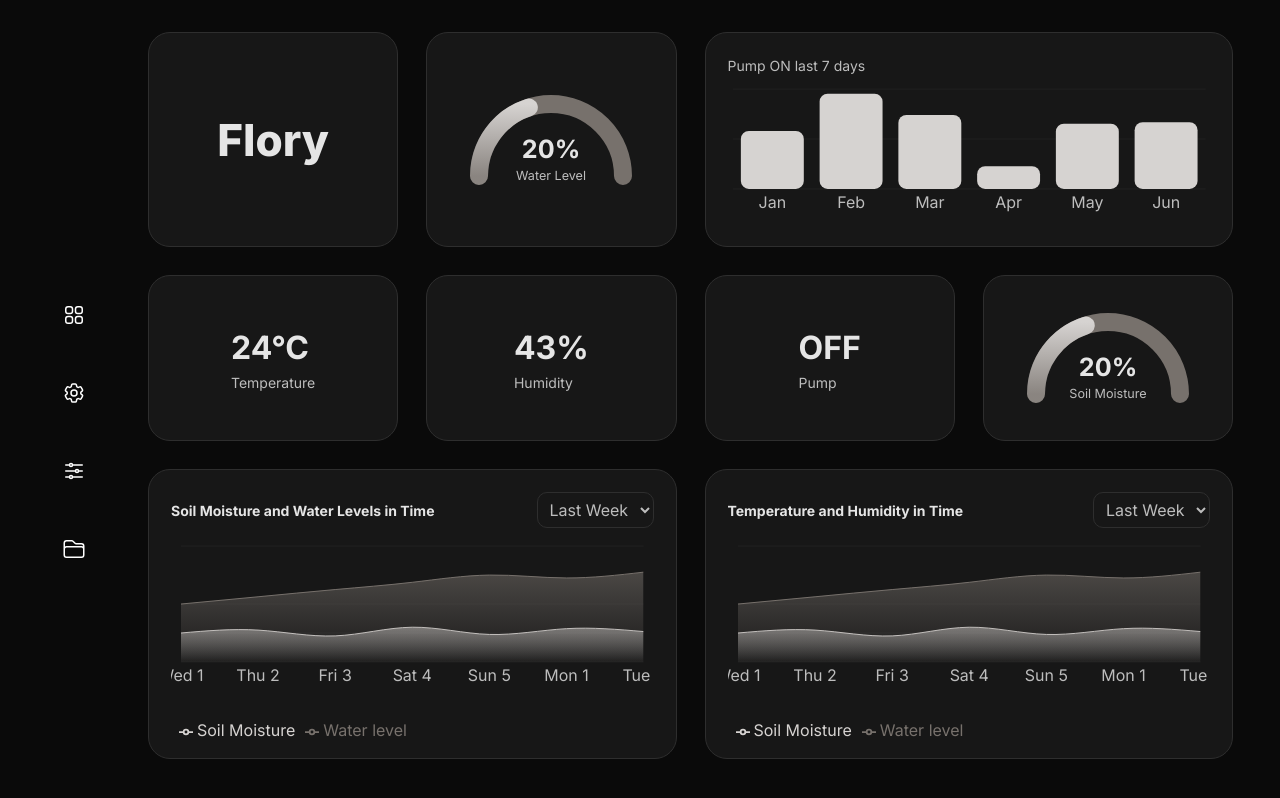
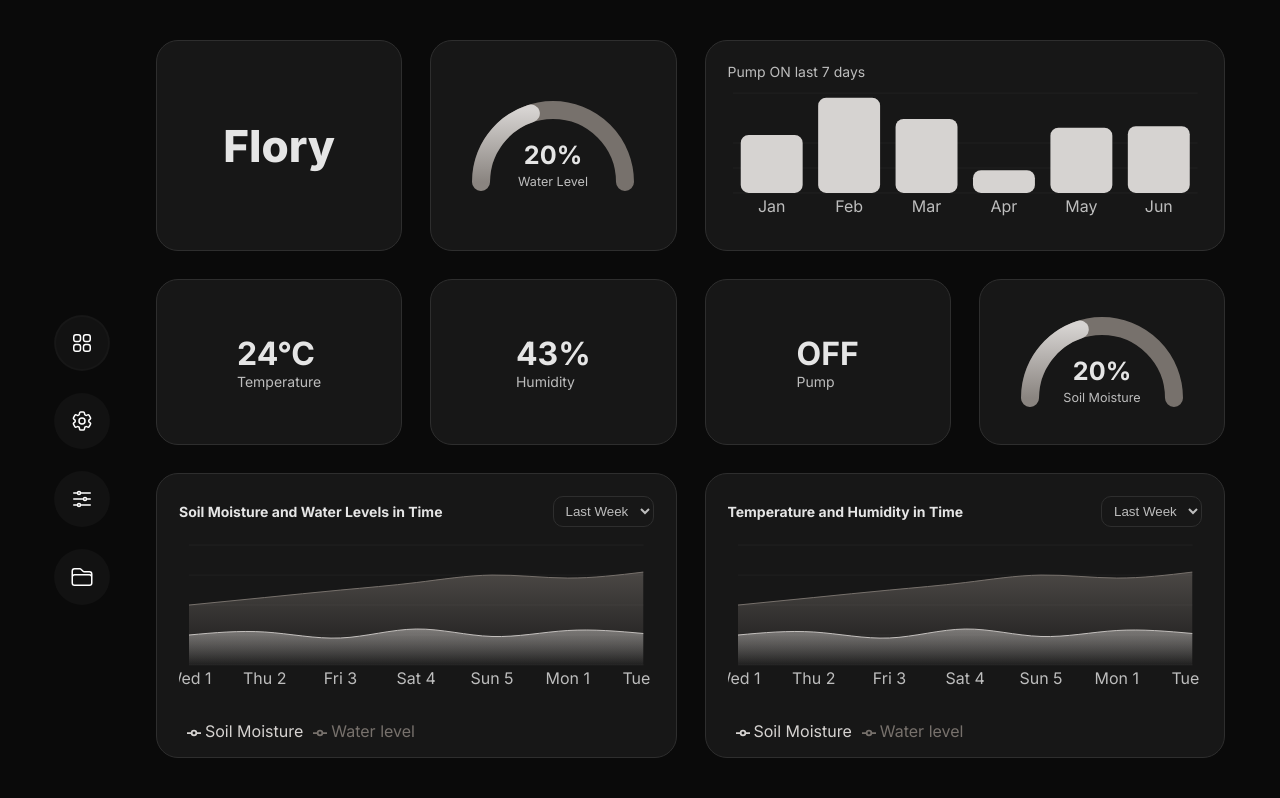
Before and after one commit to AthemiS13/Flory, a Next.js app in the folder my-app/: page / in a window 1280 px wide. Shown: the top 798 px of the page. Built offline with nearby package versions, Linux system fonts and the light colour scheme.

Commit message:
feat: remove Tailwind CSS integration and clean up button styles in globals.css

```diff
--- a/my-app/app/globals.css
+++ b/my-app/app/globals.css
@@ -1,4 +1,14 @@
-@import "tailwindcss";
+/* Reset anchor tag defaults that might interfere */
+/* Tailwind removed — keep minimal anchor reset */
+a.round-btn,
+a.round-btn:link,
+a.round-btn:visited,
+a.round-btn:hover,
+a.round-btn:active,
+a.round-btn:focus {
+  color: inherit;
+  text-decoration: none;
+}
 
 /* Dashboard theme variables (pulled from design.png) */
 :root {
@@ -79,14 +89,36 @@ body {
 
 .chart-wrapper { background: transparent; border-radius: 16px; padding: 8px; }
 
-.round-btn { background: rgba(255,255,255,0.03); width:48px; height:48px; display:flex; align-items:center; justify-content:center; border-radius:999px; transition: transform 120ms ease, border 120ms ease, background 120ms ease; -webkit-tap-highlight-color: transparent; -webkit-appearance: none; appearance: none; }
+.round-btn {
+  background: rgba(255,255,255,0.03);
+  width:48px;
+  height:48px;
+  display:flex;
+  align-items:center;
+  justify-content:center;
+  border-radius:999px;
+  transition: transform 120ms ease, border 120ms ease;
+  -webkit-tap-highlight-color: transparent;
+  -webkit-appearance: none;
+  appearance: none;
+}
 .round-btn:hover { transform: scale(1.06); }
-/* Remove default focus outline/overlay for mouse interactions, but show a subtle ring for keyboard users via :focus-visible */
-/* Prevent gray tap-highlight on mobile and remove default blue outline on click */
-.round-btn:focus { outline: none !important; background-color: transparent !important; box-shadow: none !important; }
-.round-btn:active { background-color: transparent !important; box-shadow: none !important; }
-.round-btn:not(:focus-visible) { outline: none !important; box-shadow: none !important; }
-.round-btn:focus-visible { box-shadow: 0 0 0 6px rgba(0,112,243,0.08); transform: scale(1.06); }
+/* Remove focus styles completely for both buttons and links */
+.round-btn:focus,
+.round-btn:active,
+.round-btn:focus-visible,
+.round-btn:link:focus,
+.round-btn:link:active,
+.round-btn:visited:focus,
+.round-btn:visited:active,
+a.round-btn:focus,
+a.round-btn:active,
+a.round-btn:focus-visible {
+  outline: none !important;
+  box-shadow: none !important;
+  background: rgba(255,255,255,0.03) !important;
+  color: inherit !important;
+}
 
 /* Extra resets for WebKit/Chrome/Safari focus rings and tap highlights */
 .round-btn, .round-btn * {
@@ -94,11 +126,24 @@ body {
   -webkit-focus-ring-color: transparent !important;
   -webkit-appearance: none !important;
   appearance: none !important;
-  background-color: transparent !important;
 }
 
 /* Active state (route selected) — visually distinct but controlled via CSS so focus styles don't create overlays */
-.round-btn.active { background: var(--accent-bg, #e0e0e0); border: none !important; box-shadow: 0 0 0 4px rgba(0,112,243,0.06); }
+.round-btn.active,
+a.round-btn.active {
+  /* Keep the visual circular background but avoid swapping the base background color
+     on active/press which can trigger the UA pressed-state painting. Use an inset
+     ring to indicate the active route instead of replacing the background. */
+  background: rgba(255,255,255,0.03) !important; /* same as default */
+  border: none !important;
+  box-shadow: inset 0 0 0 2px rgba(255,255,255,0.02) !important;
+}
+.round-btn.active:focus-visible,
+a.round-btn.active:focus-visible {
+  /* Keep keyboard focus visible but do not change the active background on pointer press */
+  box-shadow: none !important;
+  outline: none !important;
+}
 
 .icons-stack { display:flex; flex-direction:column; gap:44px; align-items:center }
 
--- a/my-app/package.json
+++ b/my-app/package.json
@@ -17,8 +17,6 @@
     "typescript": "^5",
     "@types/node": "^20",
     "@types/react": "^19",
-    "@types/react-dom": "^19",
-    "@tailwindcss/postcss": "^4",
-    "tailwindcss": "^4"
+    "@types/react-dom": "^19"
   }
 }
--- a/my-app/postcss.config.mjs
+++ b/my-app/postcss.config.mjs
@@ -1,5 +1,5 @@
 const config = {
-  plugins: ["@tailwindcss/postcss"],
+  plugins: [],
 };
 
 export default config;
```
